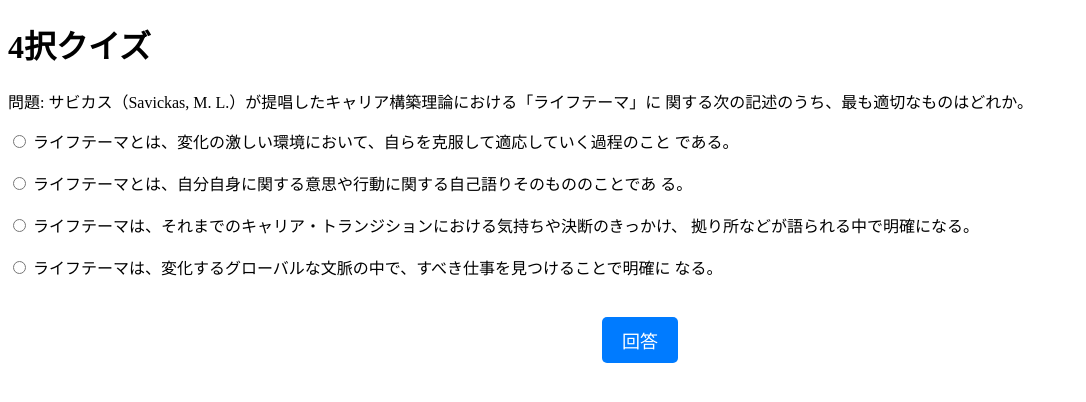
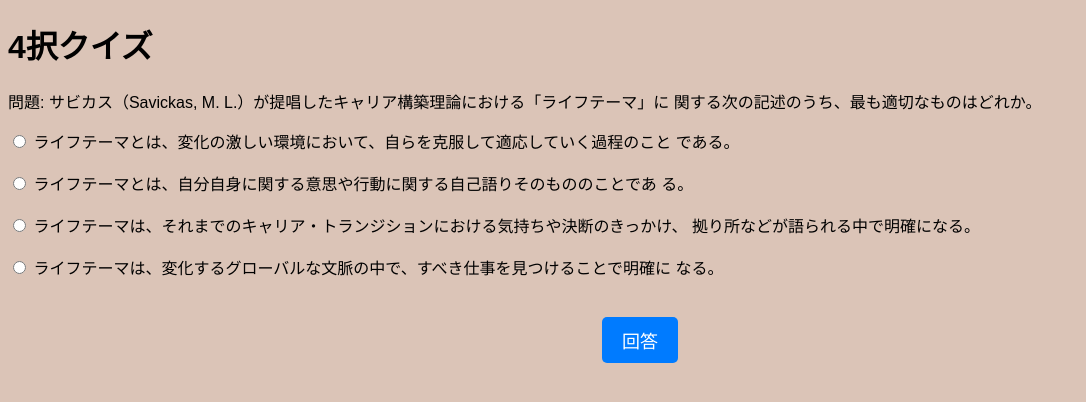
Before and after one commit to shoko667/quiz, a Flask app: page / in a window 1280 px wide. Shown: the top 402 px of the page, without its empty margins (0-1086 px from the left). Run offline with Flask 3, Linux system fonts and the light colour scheme.

Commit message:
Update font styles

```diff
--- a/static/style.css
+++ b/static/style.css
@@ -1,3 +1,11 @@
+body{
+    font-family: "游ゴシック体", YuGothic, "游ゴシック Medium", "Yu Gothic Medium", "游ゴシック", "Yu Gothic", sans-serif;
+    background-color: rgb(219, 196, 183);
+}
+
+
+
+
 button {
     background-color: #007bff; /* ボタンの背景色（青） */
     color: white; /* 文字色（白） */
```
